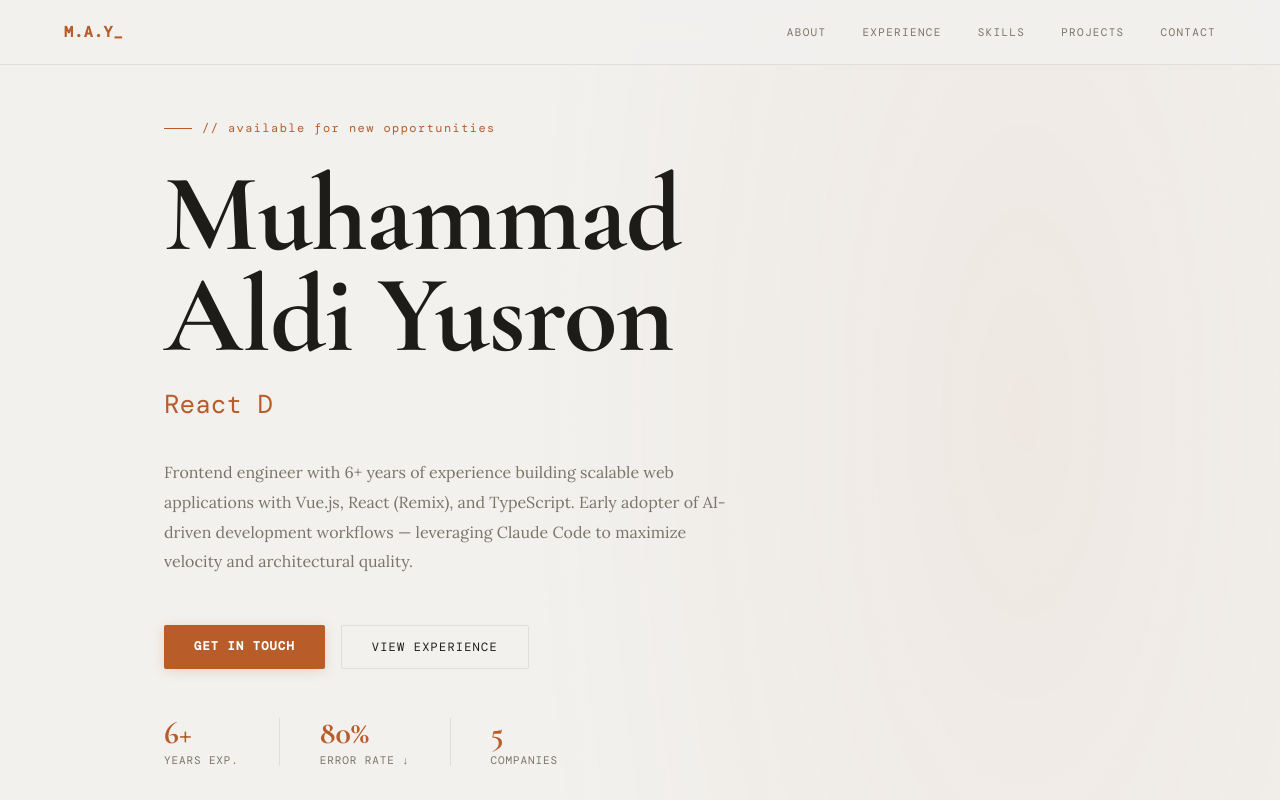
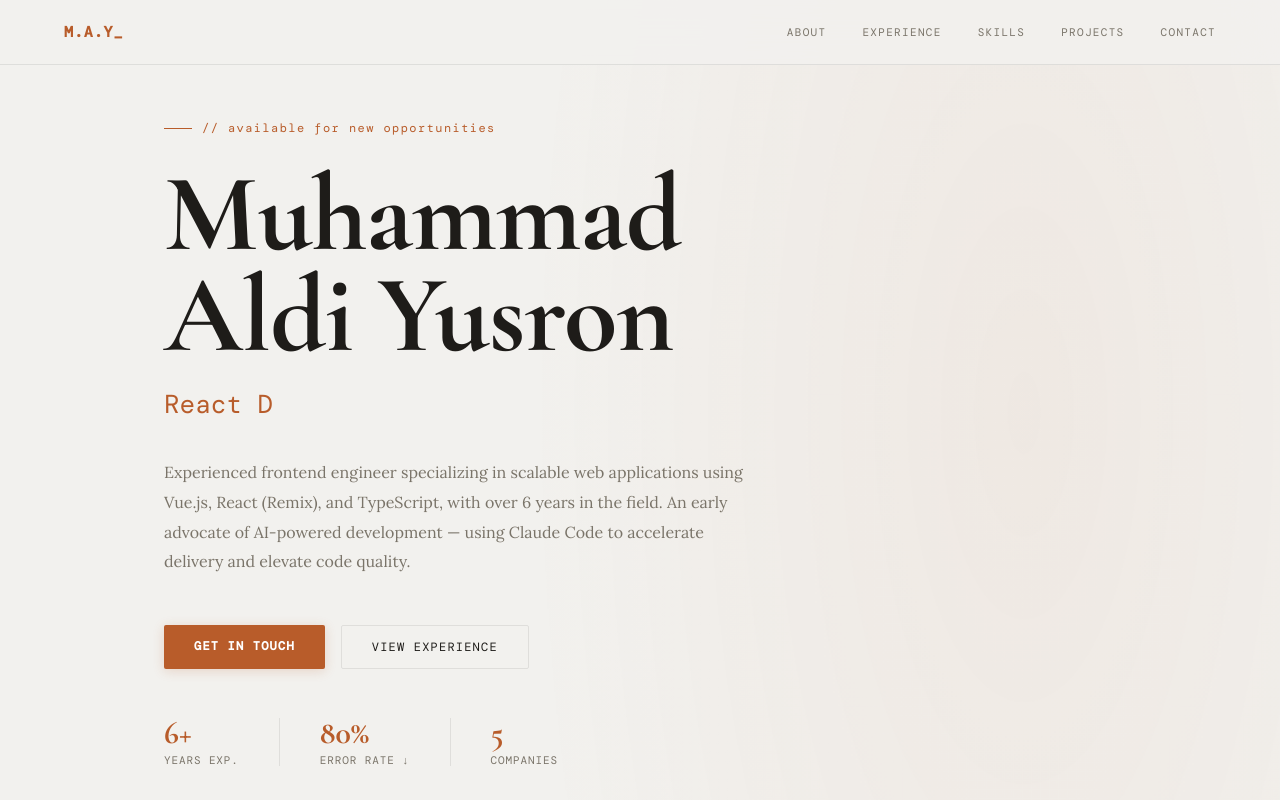
Before and after one commit to aldiyusron/my-portfolio, a React (Vite) app: page / in a window 1280 px wide. Shown: the top 800 px of the page. Built offline with nearby package versions, Linux system fonts and the light colour scheme; a web font is replaced by a local one.

Commit message:
Rephrase hero summary sentence for clarity and impact
https://claude.ai/code/session_01CDC3exyKiDVp1vBkQxdoGh

```diff
--- a/src/Portfolio.jsx
+++ b/src/Portfolio.jsx
@@ -211,9 +211,10 @@ export default function Portfolio() {
             <span className={`pf-cursor ${cursorOn ? "pf-cursor--on" : ""}`} />
           </div>
           <p className="pf-hero__summary">
-            Frontend engineer with 6+ years of experience building scalable web applications
-            with Vue.js, React (Remix), and TypeScript. Early adopter of AI-driven development
-            workflows — leveraging Claude Code to maximize velocity and architectural quality.
+            Experienced frontend engineer specializing in scalable web applications using
+            Vue.js, React (Remix), and TypeScript, with over 6 years in the field. An early
+            advocate of AI-powered development — using Claude Code to accelerate delivery and
+            elevate code quality.
           </p>
           <div className="pf-hero__cta">
             <a href="mailto:aldiyusron.work@gmail.com" className="pf-btn pf-btn--primary">
```
